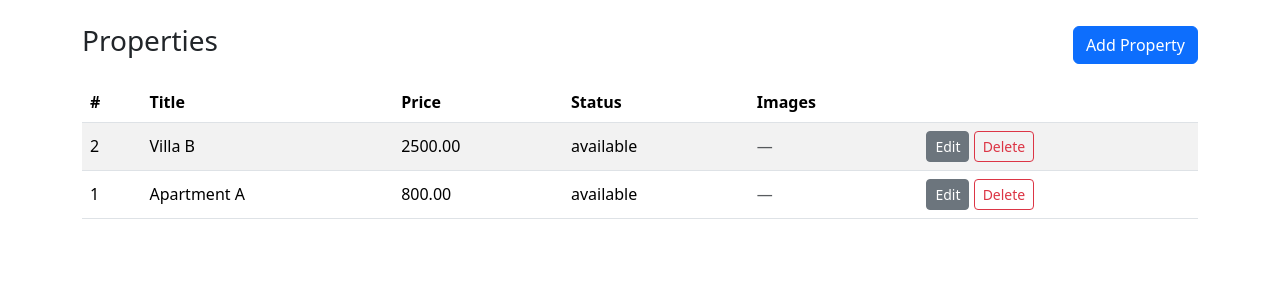
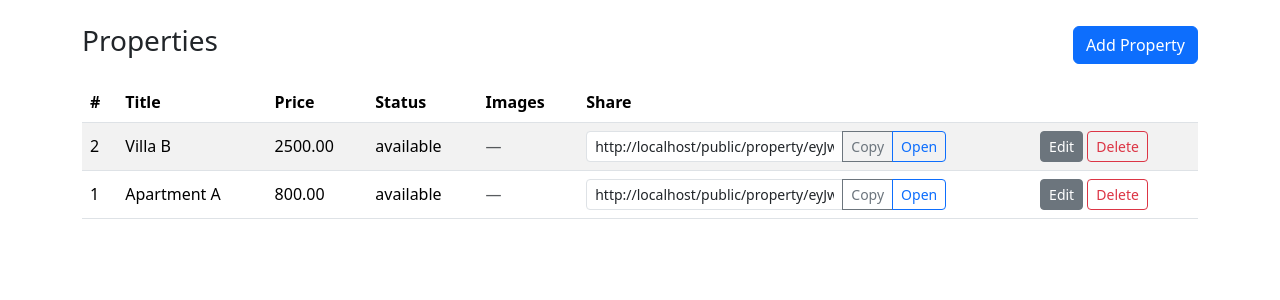
Before and after one commit to realestatefuad1997-afk/realestate, a Flask app: page /employee/properties in a window 1280 px wide. Shown: the part 56-356 px from the top of the page. Run offline with Flask 3, Linux system fonts and the light colour scheme; a user stored in the database is signed in; parts of the project's set-up code (start-up, migrations or seed data) failed here and were passed over.

Commit message:
Add property sharing functionality with tokens
Co-authored-by: citybeachgulf <citybeachgulf@gmail.com>

```diff
--- a/app/__init__.py
+++ b/app/__init__.py
@@ -1,5 +1,6 @@
 import os
 from flask import Flask, g, request, redirect, url_for, session, render_template, send_from_directory
+from itsdangerous import URLSafeSerializer
 from flask_babel import get_locale as babel_get_locale
 from .config import Config
 from .extensions import db, migrate, login_manager, babel
@@ -63,6 +64,25 @@ def create_app(config_class: type = Config) -> Flask:
 
         return {"get_locale": _get_locale}
 
+    # --- Property share link utilities (token-based, no DB changes) ---
+    def _get_share_serializer() -> URLSafeSerializer:
+        return URLSafeSerializer(app.config["SECRET_KEY"], salt="property-share")
+
+    @app.context_processor
+    def inject_share_link_helpers():
+        def generate_property_share_token(property_id: int) -> str:
+            serializer = _get_share_serializer()
+            return serializer.dumps({"property_id": int(property_id)})
+
+        def property_share_url(property_id: int) -> str:
+            token = generate_property_share_token(property_id)
+            return url_for("public_property", token=token, _external=True)
+
+        return {
+            "generate_property_share_token": generate_property_share_token,
+            "property_share_url": property_share_url,
+        }
+
     @app.route("/")
     def index():
         # Redirect based on role
@@ -79,6 +99,20 @@ def create_app(config_class: type = Config) -> Flask:
         if current_user.role == "accountant":
             return redirect(url_for("accountant.dashboard"))
         return redirect(url_for("auth.login"))
+
+    @app.route("/public/property/<token>")
+    def public_property(token: str):
+        serializer = _get_share_serializer()
+        try:
+            data = serializer.loads(token)
+            prop_id = int(data.get("property_id"))
+        except Exception:
+            return (render_template("404.html"), 404)
+
+        from .models import Property
+
+        prop = Property.query.get_or_404(prop_id)
+        return render_template("public/property_detail.html", property=prop)
 
     @app.route("/set-lang/<lang_code>")
     def set_language(lang_code: str):
--- a/app/templates/employee/properties_list.html
+++ b/app/templates/employee/properties_list.html
@@ -6,7 +6,7 @@
   <a class="btn btn-primary" href="{{ url_for('employee.properties_create') }}">{{ _('Add Property') }}</a>
   </div>
 <table class="table table-striped align-middle">
-  <thead><tr><th>#</th><th>{{ _('Title') }}</th><th>{{ _('Price') }}</th><th>{{ _('Status') }}</th><th>{{ _('Images') }}</th><th></th></tr></thead>
+  <thead><tr><th>#</th><th>{{ _('Title') }}</th><th>{{ _('Price') }}</th><th>{{ _('Status') }}</th><th>{{ _('Images') }}</th><th>{{ _('Share') }}</th><th></th></tr></thead>
   <tbody>
     {% for p in properties %}
     <tr>
@@ -27,6 +27,14 @@
         {% endif %}
       </td>
       <td>
+        {% set share_url = property_share_url(p.id) %}
+        <div class="input-group input-group-sm" style="max-width: 360px;">
+          <input type="text" class="form-control" value="{{ share_url }}" readonly onclick="this.select();" />
+          <button class="btn btn-outline-secondary" type="button" onclick="navigator.clipboard.writeText('{{ share_url }}').then(()=>{ this.innerText='{{ _('Copied') }}'; setTimeout(()=>this.innerText='{{ _('Copy') }}',1500); })">{{ _('Copy') }}</button>
+          <a class="btn btn-outline-primary" target="_blank" href="{{ share_url }}">{{ _('Open') }}</a>
+        </div>
+      </td>
+      <td>
         <a class="btn btn-sm btn-secondary" href="{{ url_for('employee.properties_edit', prop_id=p.id) }}">{{ _('Edit') }}</a>
         <form method="post" action="{{ url_for('employee.properties_delete', prop_id=p.id) }}" style="display:inline" onsubmit="return confirm('{{ _('Are you sure?') }}');">
           <button class="btn btn-sm btn-outline-danger" type="submit">{{ _('Delete') }}</button>
@@ -34,7 +42,7 @@
       </td>
     </tr>
     {% else %}
-    <tr><td colspan="5">{{ _('No data') }}</td></tr>
+    <tr><td colspan="7">{{ _('No data') }}</td></tr>
     {% endfor %}
   </tbody>
 </table>
```
Also changed, not shown: app/templates/public/property_detail.html (added, +28 -0 lines).
